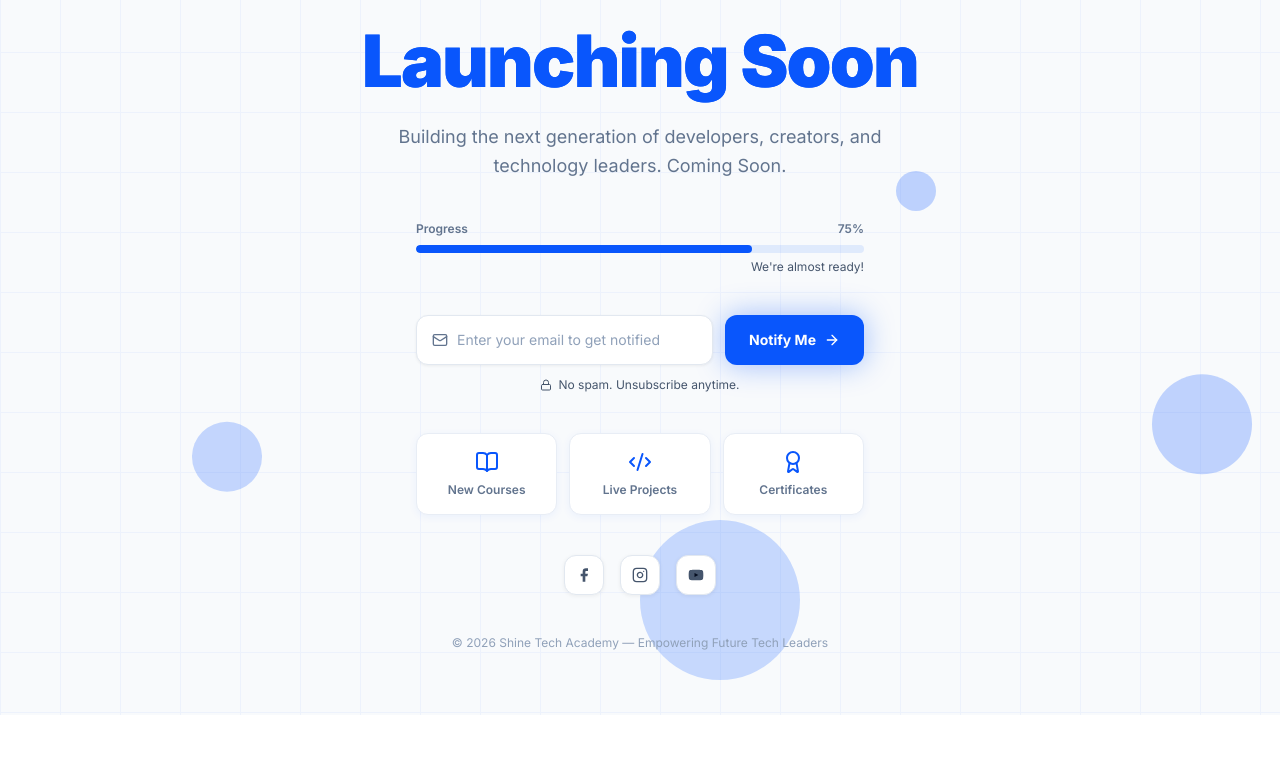
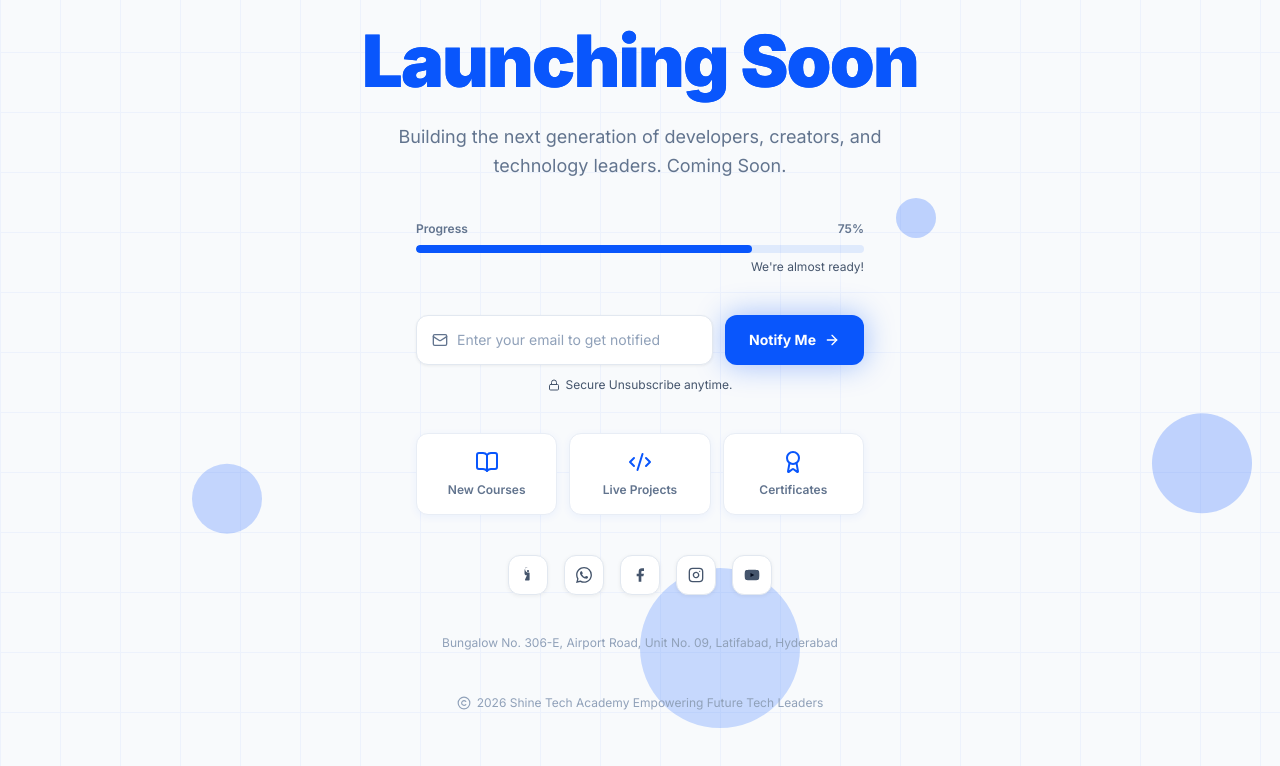
Before and after one commit to Asad-Khan-07/Shine-tech-academy, a React (Vite) app: page /#/ in a window 1280 px wide. Shown: the part 308-1074 px from the top of the page. Before the commit the page ends 1023 px from the top, so only its background shows below. Built offline with nearby package versions, Linux system fonts and the light colour scheme.

Commit message:
adding links in coming soon page

```diff
--- a/src/pages/ComingSoon.jsx
+++ b/src/pages/ComingSoon.jsx
@@ -1,6 +1,6 @@
 import { useState, useEffect } from 'react'
 import { motion, AnimatePresence } from 'framer-motion'
-import { Rocket, Mail, CheckCircle, Sparkles, ArrowRight, Lock, BookOpen, Code2, Award } from 'lucide-react'
+import { Rocket, Mail, CheckCircle, Sparkles, ArrowRight, Lock, BookOpen, Code2, Award, Copyright } from 'lucide-react'
 
 const FacebookIcon = () => (
   <svg viewBox="0 0 24 24" fill="currentColor" className="w-4 h-4">
@@ -18,6 +18,16 @@
   <svg viewBox="0 0 24 24" fill="currentColor" className="w-4 h-4">
     <path d="M22.54 6.42a2.78 2.78 0 0 0-1.95-1.96C18.88 4 12 4 12 4s-6.88 0-8.59.46A2.78 2.78 0 0 0 1.46 6.42 29 29 0 0 0 1 12a29 29 0 0 0 .46 5.58 2.78 2.78 0 0 0 1.95 1.95C5.12 20 12 20 12 20s6.88 0 8.59-.47a2.78 2.78 0 0 0 1.95-1.95A29 29 0 0 0 23 12a29 29 0 0 0-.46-5.58z" />
     <polygon fill="#040c1f" points="9.75 15.02 15.5 12 9.75 8.98 9.75 15.02" />
+  </svg>
+)
+const LinkTreeIcon = () => (
+  <svg viewBox="0 0 24 24" fill="currentColor" className="w-4 h-4">
+    <path d="M12 0C9.2 0 6.8 2.4 6.8 5.2v4.4c0 1.6 1.2 2.8 2.8 2.8h.8l-2.8 6.4c-.4.8.2 1.6 1.2 1.6h4.4c.8 0 1.2-.4 1.2-1.2V9.2c0-.4-.4-.8-.8-.8h-.8c-2.8 0-5.2-2.4-5.2-5.2S9.2 0 12 0zm0 4.4c.8 0 1.6.8 1.6 1.6s-.8 1.6-1.6 1.6-1.6-.8-1.6-1.6.8-1.6 1.6-1.6z" />
+  </svg>
+)
+const WhatsAppIcon = () => (
+  <svg viewBox="0 0 24 24" fill="currentColor" className="w-4 h-4">
+    <path d="M17.472 14.382c-.297-.149-1.758-.867-2.03-.967-.273-.099-.471-.148-.67.15-.197.297-.767.966-.94 1.164-.173.199-.347.223-.644.075-.297-.15-1.255-.463-2.39-1.475-.883-.788-1.48-1.761-1.653-2.059-.173-.297-.018-.458.13-.606.134-.133.298-.347.446-.52.149-.174.198-.298.298-.497.099-.198.05-.371-.025-.52-.075-.149-.669-1.612-.916-2.207-.242-.579-.487-.5-.669-.51-.173-.008-.371-.01-.57-.01-.198 0-.52.074-.792.372-.272.297-1.04 1.016-1.04 2.479 0 1.462 1.065 2.875 1.213 3.074.149.198 2.096 3.2 5.077 4.487.709.306 1.262.489 1.694.625.712.227 1.36.195 1.871.118.571-.085 1.758-.719 2.006-1.413.248-.694.248-1.289.173-1.413-.074-.124-.272-.198-.57-.347m-5.421 7.403h-.004a9.87 9.87 0 01-5.031-1.378l-.361-.214-3.741.982.998-3.648-.235-.374a9.86 9.86 0 01-1.51-5.26c.001-5.45 4.436-9.884 9.888-9.884 2.64 0 5.122 1.03 6.988 2.898a9.825 9.825 0 012.893 6.994c-.003 5.45-4.437 9.884-9.885 9.884m8.413-18.297A11.815 11.815 0 0012.05 0C5.495 0 .16 5.335.157 11.892c0 2.096.547 4.142 1.588 5.945L.057 24l6.305-1.654a11.882 11.882 0 005.683 1.448h.005c6.554 0 11.89-5.335 11.893-11.893a11.821 11.821 0 00-3.48-8.413z" />
   </svg>
 )
 
@@ -271,7 +281,7 @@
             )}
           </AnimatePresence>
           <p className="flex items-center justify-center gap-1.5 text-slate-600 text-xs text-center mt-3">
-            <Lock className="w-3 h-3" /> No spam. Unsubscribe anytime.
+            <Lock className="w-3 h-3" /> Secure Unsubscribe anytime.
           </p>
         </motion.div>
 
@@ -306,6 +316,8 @@
           className="flex items-center gap-4"
         >
           {[
+            { href: 'https://linktr.ee/shinetechacademy', icon: <LinkTreeIcon />, label: 'Linktree' },
+            { href: 'https://chat.whatsapp.com/IW45h51QyHsAPVTKWnBXro', icon: <WhatsAppIcon />, label: 'WhatsApp Community' },
             { href: 'https://www.facebook.com/share/18jMvUdi46/', icon: <FacebookIcon />, label: 'Facebook' },
             { href: 'https://www.instagram.com/shinetechacademy', icon: <InstagramIcon />, label: 'Instagram' },
             { href: 'https://youtube.com/@shinetechacademy', icon: <YoutubeIcon />, label: 'YouTube' },
@@ -335,7 +347,15 @@
           transition={{ delay: 1 }}
           className="text-slate-400 text-xs text-center"
         >
-          © {new Date().getFullYear()} Shine Tech Academy — Empowering Future Tech Leaders
+          Bungalow No. 306-E, Airport Road, Unit No. 09, Latifabad, Hyderabad
+        </motion.p>
+        <motion.p
+          initial={{ opacity: 0 }}
+          animate={{ opacity: 1 }}
+          transition={{ delay: 1.1 }}
+          className="text-slate-400 flex items-center gap-1.5 text-xs text-center mt-1"
+        >
+          <Copyright size={14}/> {new Date().getFullYear()} Shine Tech Academy  Empowering Future Tech Leaders
         </motion.p>
       </div>
     </div>
```
